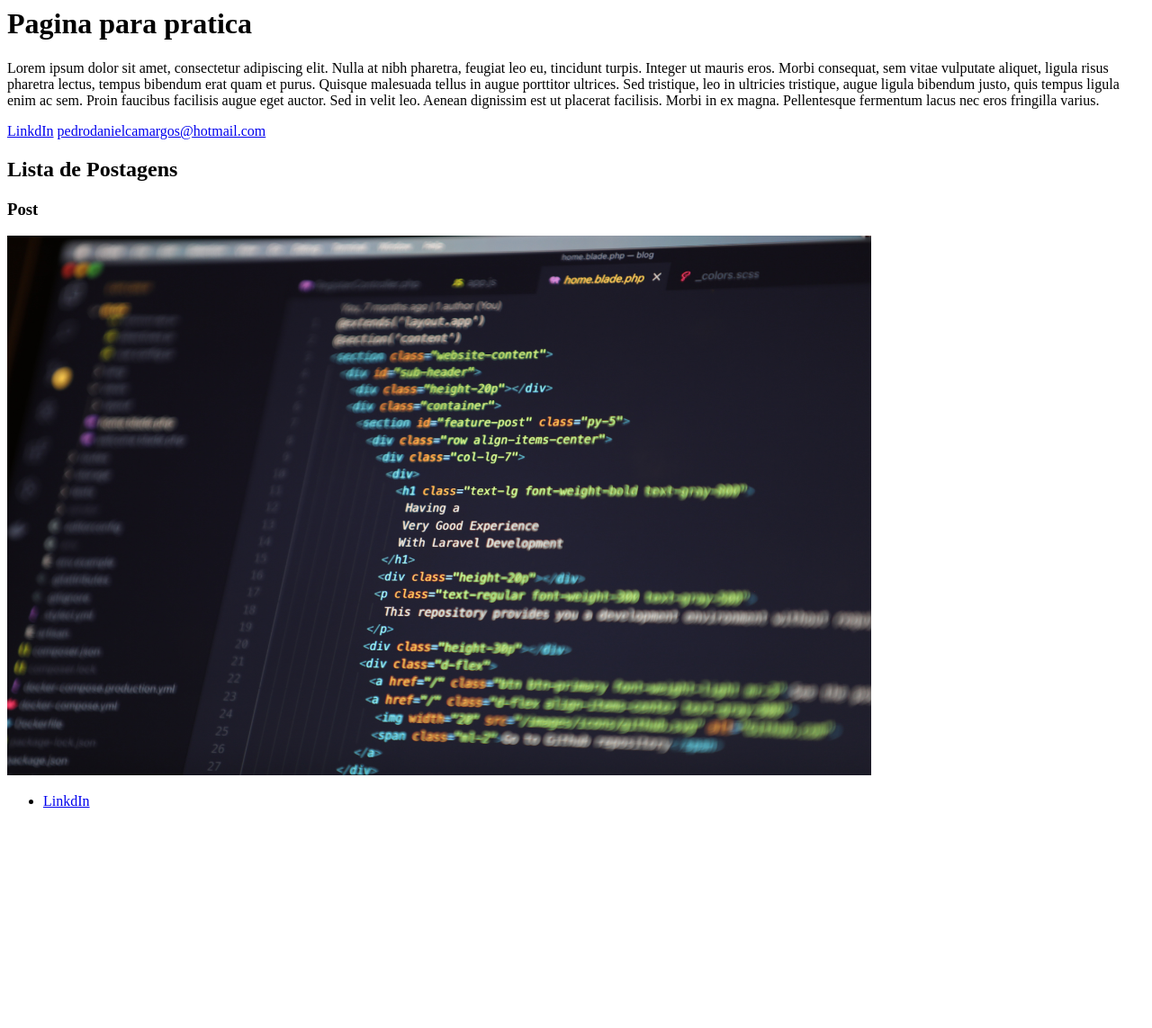
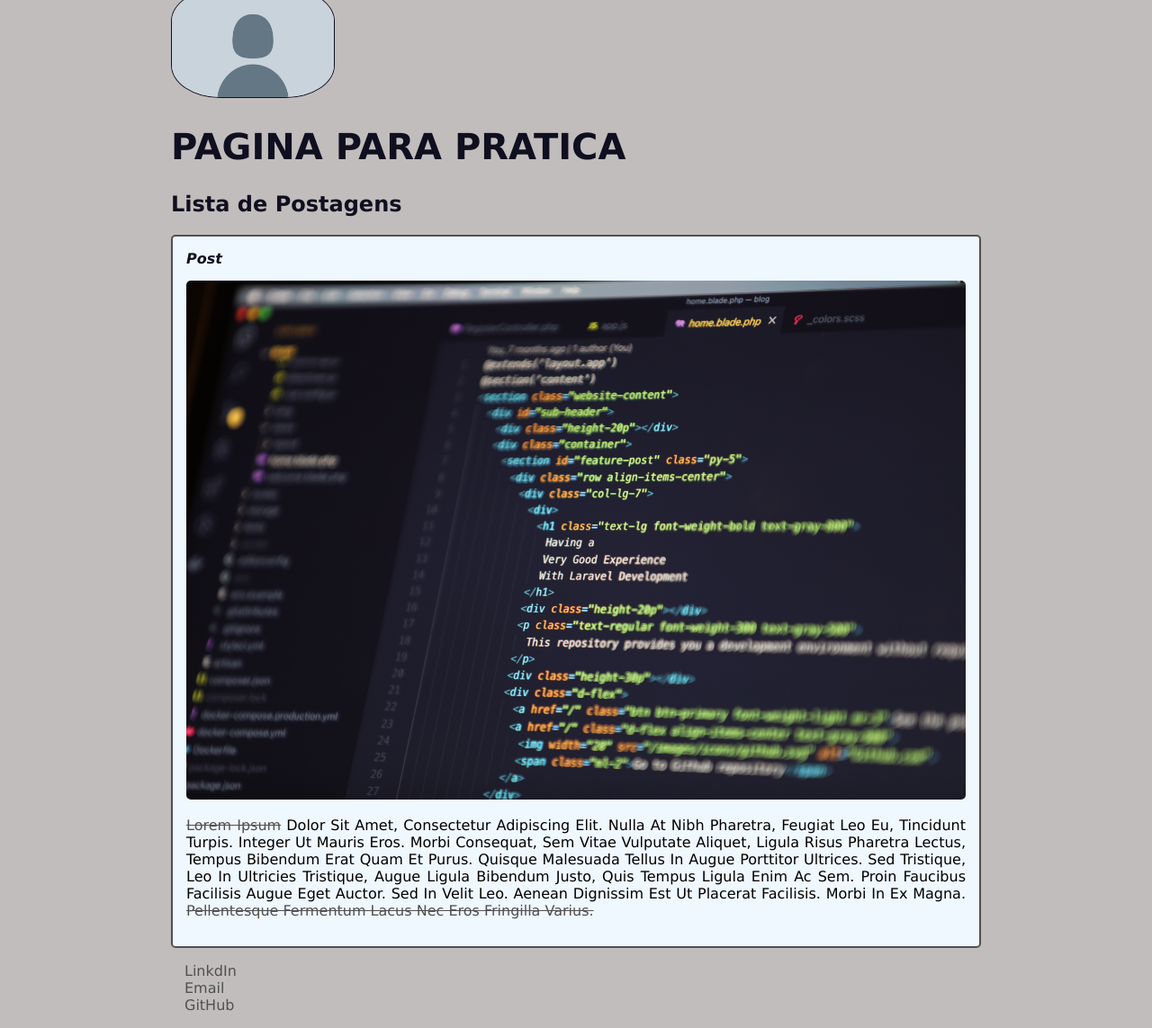
Before and after one commit to PedroDCS/dio-desafio-github-PedroDCS, a plain HTML site: page Introdução a criação de websites com HTML5 e CSS3/index.html in a window 1280 px wide. Shown: the part 13-1156 px from the top of the page at 90% size. Before the commit the page ends 929 px from the top, so only its background shows below. Drawn offline with Linux system fonts and the light colour scheme.

Commit message:
Adicionado CSS a pagina
comit final do curso de introdução

```diff
--- /dev/null
+++ b/Introdução a criação de websites com HTML5 e CSS3/assets/style.css
@@ -0,0 +1,70 @@
+body {
+    background-color: rgb(194, 189, 189);
+    font-family: Verdana, Geneva, Tahoma, sans-serif;
+    max-width: 900px;
+    margin: auto;
+
+}
+
+#titulo, .subtitulo, .subtitulopost {
+    color: rgb(15, 15, 31);
+}
+
+#titulo {
+    font-size: 40px;
+    text-transform: uppercase;
+}
+
+a {
+    text-decoration: line-through;
+    color: #505050;
+}
+
+.image {
+    border: 1px solid rgb(15, 15, 31);
+    border-radius: 30%;
+}
+
+ul {
+    list-style-type: none;
+    padding-left: 15px;
+}
+
+ul li a {
+    text-decoration: none;
+}
+
+.subtitulopost {
+    font-size: 16px;
+    font-style: italic;
+    margin: 0px;
+    margin-bottom: 15px;
+}
+
+.conteudopost {
+    margin: 0;
+    margin-bottom: 15px;
+    text-transform: capitalize;
+    text-align: justify;
+}
+
+.post {
+    background-color: aliceblue;
+    padding: 15px;
+    border: 2px;
+    border-radius: 5px;
+    border-style: solid;
+    border-color: #505050;
+    margin: 0;
+    margin-bottom: 15px;
+}
+
+.imagempost {
+    margin-bottom: 15px;
+    width: 100%;
+
+}
+
+img {
+    border-radius: 5px;
+}
--- a/Introdução a criação de websites com HTML5 e CSS3/index.html
+++ b/Introdução a criação de websites com HTML5 e CSS3/index.html
@@ -4,42 +4,53 @@
 <head>
 	<meta charset="utf-8">
 	<title>Estrutura basica</title>
+	<link rel="stylesheet" href="assets/style.css">
 </head>
 
 <body>
 	<header>
+		<img class="image" width="20%" height="20%" src="assets/avatar.png" alt="Avatar Generico">
+		<h1 id="titulo">Pagina para pratica</h1>
+	</header>
 
-		<h1>Pagina para pratica</h1>
-	</header>
-	<p>
-		Lorem ipsum dolor sit amet, consectetur adipiscing elit. Nulla at nibh pharetra, feugiat leo eu, tincidunt
-		turpis. Integer ut mauris eros. Morbi consequat, sem vitae vulputate aliquet, ligula risus pharetra lectus,
-		tempus bibendum erat quam et purus. Quisque malesuada tellus in augue porttitor ultrices. Sed tristique, leo in
-		ultricies tristique, augue ligula bibendum justo, quis tempus ligula enim ac sem. Proin faucibus facilisis augue
-		eget auctor. Sed in velit leo. Aenean dignissim est ut placerat facilisis. Morbi in ex magna. Pellentesque
-		fermentum lacus nec eros fringilla varius.
-	</p>
-	<p>
-		<a target="_blank" href="https://www.linkedin.com/in/pedro-daniel-camargos-soares/">LinkdIn</a>
-		<a href="mailto:pedrodanielcamargos@hotmail.com" target="_blank">pedrodanielcamargos@hotmail.com</a>
-	</p>
+
 	<section>
 		<header>
-			<h2>Lista de Postagens</h2>
+			<h2 class="subtitulo">Lista de Postagens</h2>
 		</header>
-		<article>
+		<article class="post">
 			<header>
-				<h3>Post</h3>
-				<img width="960px" height="600px" src="assets\mohammad-rahmani-oXlXu2qukGE-unsplash.jpg"
+				<h3 class="subtitulopost">Post</h3>
+				<img class="imagempost" src="assets\mohammad-rahmani-oXlXu2qukGE-unsplash.jpg"
 					alt="Algun codigo HTML aleatorio">
 			</header>
+			<p class="conteudopost">
+				<a target="_blank" href="https://www.linkedin.com/in/pedro-daniel-camargos-soares/">Lorem ipsum</a>
+				dolor sit
+				amet, consectetur adipiscing elit. Nulla at nibh pharetra, feugiat leo eu, tincidunt
+				turpis. Integer ut mauris eros. Morbi consequat, sem vitae vulputate aliquet, ligula risus pharetra
+				lectus,
+				tempus bibendum erat quam et purus. Quisque malesuada tellus in augue porttitor ultrices. Sed tristique,
+				leo in
+				ultricies tristique, augue ligula bibendum justo, quis tempus ligula enim ac sem. Proin faucibus
+				facilisis augue
+				eget auctor. Sed in velit leo. Aenean dignissim est ut placerat facilisis. Morbi in ex magna.
+				<a href="mailto:pedrodanielcamargos@hotmail.com" target="_blank">Pellentesque
+					fermentum lacus nec eros fringilla varius.</a>
+			</p>
 		</article>
 	</section>
 
 	<footer>
 		<ul>
 			<li>
-				<a href="https://www.linkedin.com/in/pedro-daniel-camargos-soares/">LinkdIn</a>
+				<a target="_blank" href="https://www.linkedin.com/in/pedro-daniel-camargos-soares/">LinkdIn</a>
+			</li>
+			<li>
+				<a target="_blank" href="mailto:pedrodanielcamargos@hotmail.com">Email</a>
+			</li>
+			<li>
+				<a target="_blank" href="https://github.com/PedroDCS">GitHub</a>
 			</li>
 		</ul>
 	</footer>
```
Also changed, not shown: Introdução a criação de websites com HTML5 e CSS3/assets/avatar.png (added).
